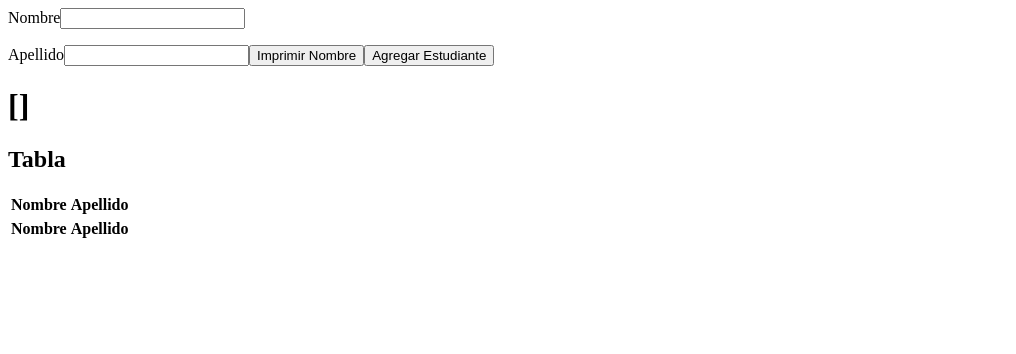
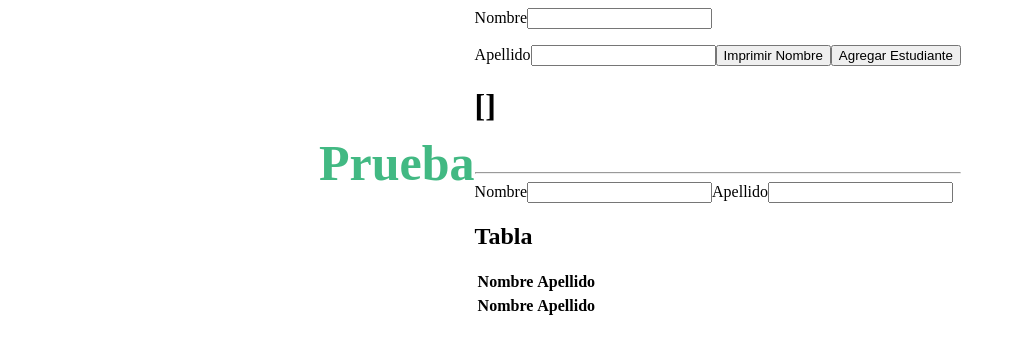
Before and after one commit to AlexisETB/pw_vue_u2_at, a Vue app in the folder pw_vue_u2_at/: page / in a window 1280 px wide. Shown: the top 354 px of the page, without its empty margins (0-1016 px from the left). Built offline with nearby package versions, Linux system fonts and the light colour scheme.

Commit message:
feat: enhance Directivas component with additional input fields and methods, update DirectivasView for improved layout

```diff
--- a/pw_vue_u2_at/src/components/Directivas.vue
+++ b/pw_vue_u2_at/src/components/Directivas.vue
@@ -9,6 +9,13 @@
     <button v-on:click="imprimirNombre()">Imprimir Nombre</button>
     <button v-on:click="agregarEstudiante()">Agregar Estudiante</button>
     <h1>{{ arreglo }}</h1>
+    <br>
+    <hr />
+    <label for="id_nombre_1">Nombre</label>
+    <input v-model="nombre" id="id_nombre_1" type="text">
+    <label for="id_apellido_1">Apellido</label>
+    <input v-model="apellido" v-on:keypress.enter="agregarEstudiante1" id="id_apellido_1" type="text">
+
     <ul>
         <li v-show="nombre" v-for="{nombre,apellido} in arreglo" :key="nombre">{{ nombre }} - {{ apellido }}</li>
     </ul>
@@ -78,6 +85,21 @@ export default {
             this.nombre = null;
             this.apellido = null;
         },
+         agregarEstudiante1(event){
+            if(event.charCode !== 13){
+                return;
+            }
+            console.log("Presiono el enter:");
+            console.log("Estudiante agregado1:");
+            const estu = {
+                nombre: this.nombre,
+                apellido: this.apellido,
+            };
+            console.log("Estudiante agregado:");
+            console.log(estu);
+            this.arreglo.push(estu);
+            this.limpiarFormulario();
+        }
     }
 }
 </script>
--- a/pw_vue_u2_at/src/views/DirectivasView.vue
+++ b/pw_vue_u2_at/src/views/DirectivasView.vue
@@ -1,5 +1,9 @@
 <template>
-  <Directivas />
+  <div class="view-container">
+    <h2>Prueba</h2>
+    <Directivas />
+  </div>
+
 </template>
 
 <script>
@@ -10,6 +14,14 @@ export default {
 }
 </script>
 
-<style>
-
+<style scoped>
+.view-container {
+  display: flex;
+  justify-content: center;
+  align-items: center;
+}
+h2 {
+  color: #42b983;
+  font-size: 50px;
+}
 </style>
```
